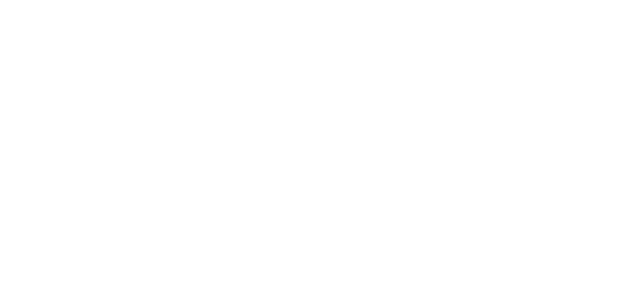
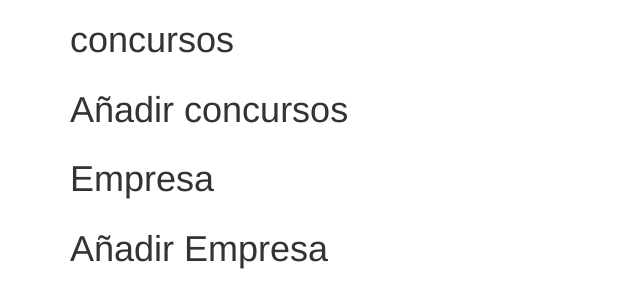
Before and after one commit to yolo-fighters/ciclope, a plain HTML site: page administrador.html in a window 1280 px wide. Shown: the whole page, without its empty margins (0-640 px from the left). Drawn offline with nearby package versions, Linux system fonts and the light colour scheme.

Commit message:
creando secciones

```diff
--- a/administrador.html
+++ b/administrador.html
@@ -0,0 +1,48 @@
+<!DOCTYPE html>
+<html lang="en">
+<head>
+    <meta charset="UTF-8">
+    <meta http-equiv="X-UA-Compatible" content="IE=edge">
+    <meta name="viewport" content="width=device-width, initial-scale=1">
+    <title>Ciclope</title>
+    <link rel="icon" type="image/ico" href="">
+    <link rel="stylesheet" href="https://maxcdn.bootstrapcdn.com/bootstrap/3.3.7/css/bootstrap.min.css" integrity="sha384-BVYiiSIFeK1dGmJRAkycuHAHRg32OmUcww7on3RYdg4Va+PmSTsz/K68vbdEjh4u" crossorigin="anonymous">
+    <link rel="stylesheet" href="css/administrador.css">
+</head>
+<body>
+    <header>
+
+    </header>
+    <section id="concursos" class="visible">
+    	<div class="content">
+    		<div class="container">
+    				<h1>concursos</h1>
+    		</div>
+    	</div>
+    </section>
+    <section id="añadirConcurso">
+    	<div class="content">
+    		<div class="container">
+    				<h1>Añadir concursos </h1>
+    		</div>
+    	</div>
+    </section>
+    <section id="empresa">
+    	<div class="content">
+    		<div class="container">
+    				<h1>Empresa </h1>
+    		</div>
+    	</div>
+    </section>
+    <section id="añadirEmpresa">
+    	<div class="content">
+    		<div class="container">
+    				<h1>Añadir Empresa </h1>
+    		</div>
+    	</div>
+    </section>
+    <script src="js/administrador.js"></script>
+    <script src="https://ajax.googleapis.com/ajax/libs/jquery/3.2.0/jquery.min.js"></script>
+    <script src="https://maxcdn.bootstrapcdn.com/bootstrap/3.3.7/js/bootstrap.min.js" integrity="sha384-Tc5IQib027qvyjSMfHjOMaLkfuWVxZxUPnCJA7l2mCWNIpG9mGCD8wGNIcPD7Txa" crossorigin="anonymous"></script>
+</body>
+</html>
```
Also changed, not shown: index.html (+1 -1 lines).
